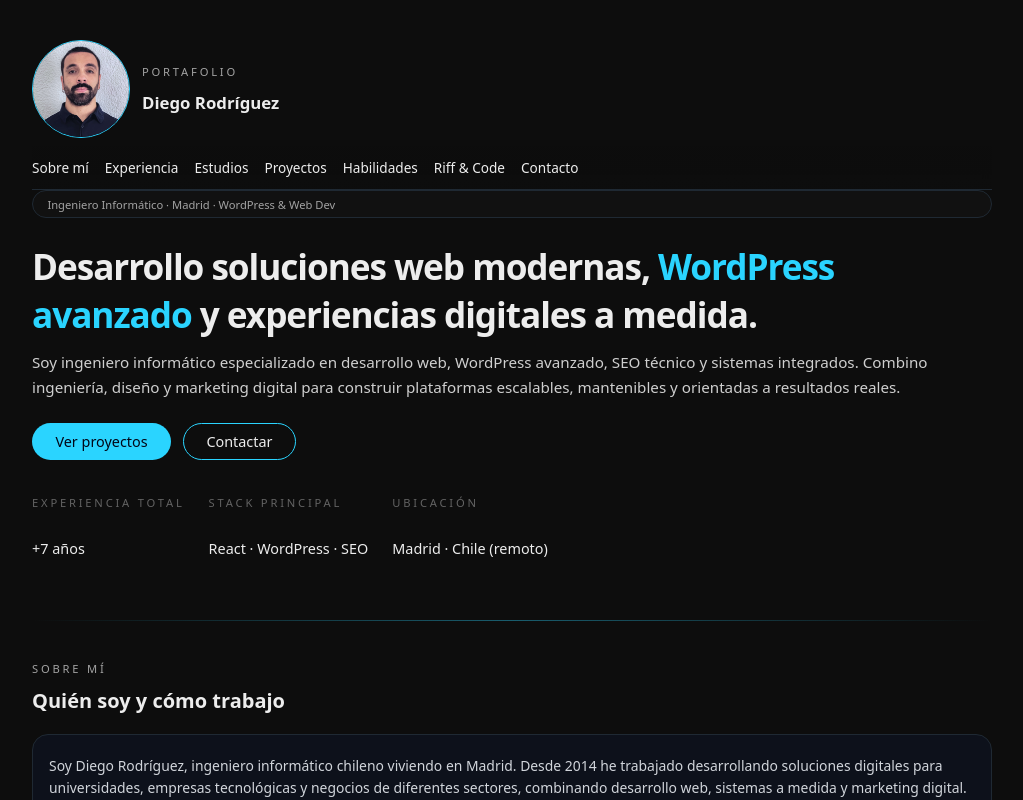
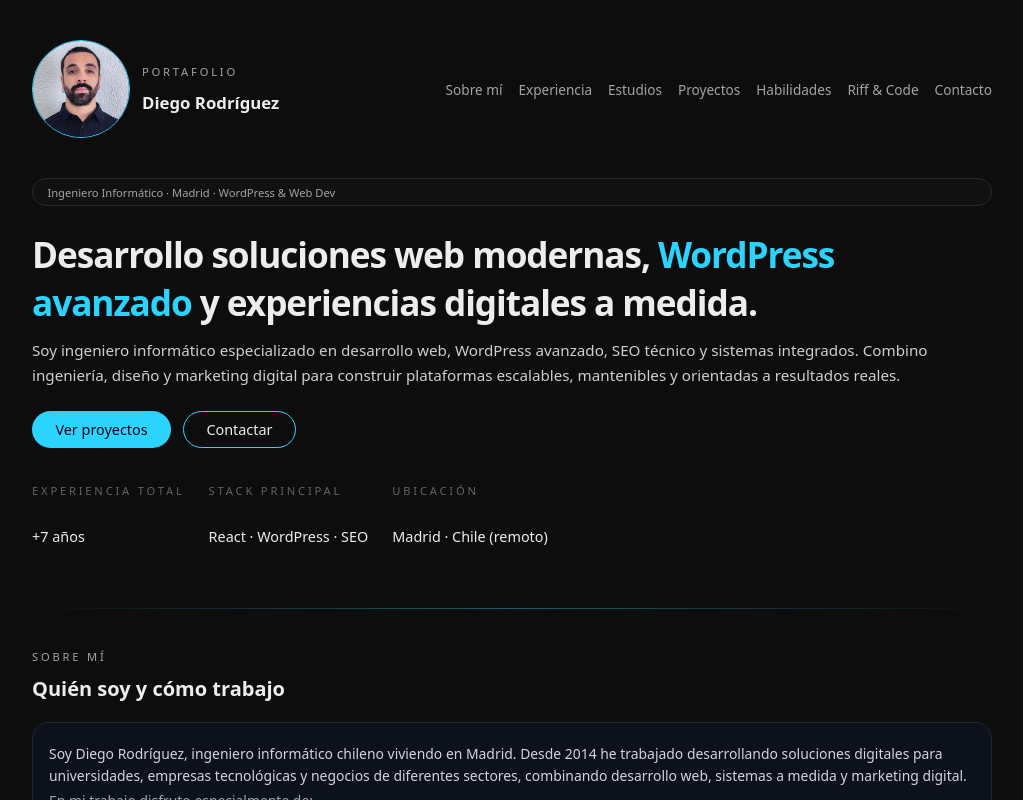
Before and after one commit to diegoroselrodriguez/my-portfolio, a React (Vite) app: page / in a window 1280 px wide. Shown: the top 800 px of the page, without its empty margins (128-1151 px from the left). Built offline with nearby package versions, Linux system fonts and the light colour scheme.

Commit message:
Update App.css

```diff
--- a/src/App.css
+++ b/src/App.css
@@ -35,10 +35,11 @@ body {
 /* Header */
 
 .header {
-  position: relative;
-  background: transparent;
-  backdrop-filter: none;
-  border-bottom: none;
+  display: flex;
+  align-items: center;
+  justify-content: space-between;
+  gap: 1.5rem;
+  margin-bottom: 2.5rem;
 }
 
 .header-left {
@@ -75,26 +76,11 @@ body {
 }
 
 .nav {
-  position: sticky;
-  top: 0;
-  z-index: 50;
-
-  display: flex;
-  flex-wrap: wrap;
+  display: flex;              /* 👈 siempre visible */
+  flex-wrap: wrap;            /* si no cabe en una línea, se baja */
   gap: 0.75rem;
-
-  padding: 0.75rem 0;
-  margin-top: 0.5rem;
-
-  background: linear-gradient(
-    to bottom,
-    rgba(13, 13, 13, 0.97),
-    rgba(13, 13, 13, 0.94),
-    rgba(13, 13, 13, 0.90)
-  );
-
-  backdrop-filter: blur(6px);
-  border-bottom: 1px solid #1f2933;
+  font-size: 0.8rem;
+  color: #a3a3a3;
 }
 
 .nav a {
```
